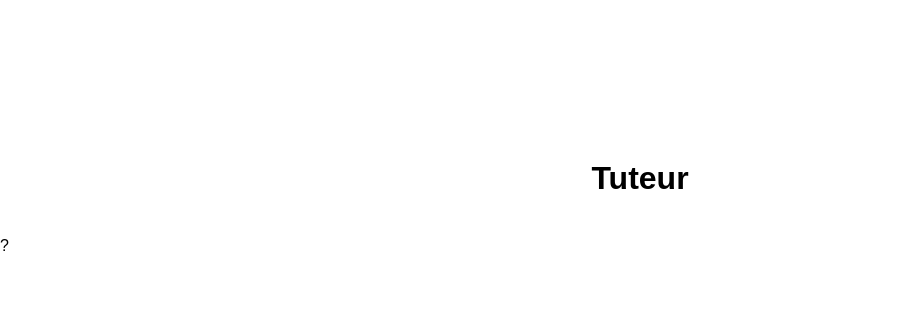
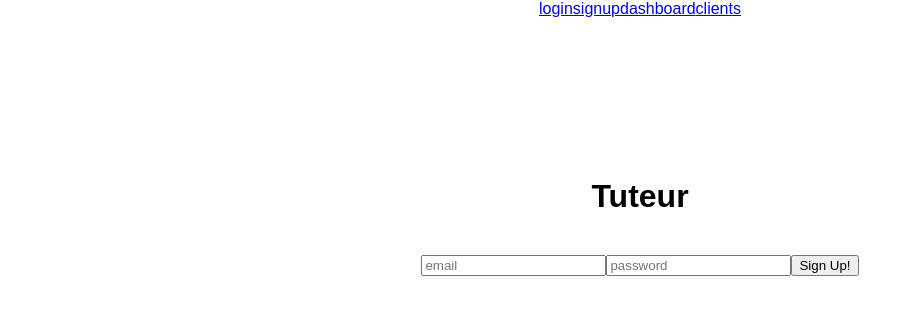
Before and after one commit to evanmc21/tuteur, a React (Create React App) app in the folder client/: page /signup in a window 1280 px wide. Before the commit this address led to /dashboard. Shown: the top 314 px of the page, without its empty margins (0-921 px from the left). Built offline with nearby package versions, Linux system fonts and the light colour scheme.

Commit message:
added redirect for signup and login

```diff
--- a/client/src/App.js
+++ b/client/src/App.js
@@ -2,6 +2,7 @@ import React, { Component } from 'react';
 import Login from './Login';
 import Clients from './Clients';
 import Signup from './Signup';
+import Dashboard from './Dashboard';
 import { BrowserRouter as Router, Link, Redirect, Route } from 'react-router-dom';
 import Auth from './modules/Auth';
 import './App.css';
@@ -12,7 +13,7 @@ class App extends Component {
     super();
     this.state = {
       auth: Auth.isUserAuthenticated(),
-      shouldGoToDashboard: false
+      // shouldGoToDashboard: false
     }
     this.handleSignupSubmit = this.handleSignupSubmit.bind(this)
     this.handleLoginSubmit = this.handleLoginSubmit.bind(this)
@@ -32,7 +33,7 @@ class App extends Component {
         Auth.authenticateToken(res.token);
         this.setState({
           auth: Auth.isUserAuthenticated(),
-          shouldGoToDashboard: true
+          // shouldGoToDashboard: true
         })
       }).catch(err => {
         console.log(err);
@@ -52,7 +53,7 @@ class App extends Component {
       Auth.authenticate(res.token);
       this.setState({
         auth: Auth.isUserAuthenticated(),
-        shouldGoToDashboard: true
+        // shouldGoToDashboard: true
       })
     }).catch(err => console.log(err));
   }
@@ -61,20 +62,25 @@ class App extends Component {
     return (
       <Router>
       <div className="App">
+      <div className="nav">
+      <Link to="/login">login</Link>
+      <Link to="/signup">signup</Link>
+      <Link to="/dashboard">dashboard</Link>
+      <Link to="/clients">clients</Link>
+      </div>
       <h1 style={{marginTop: "20vh", marginBottom: "5vh"}}>
           Tuteur
         </h1>
       <Route exact path="/clients" render={() =>
       <Clients />} />
-      <Route exact path="/signup" render={() => <Signup
-      handleSignupSubmit={this.handleSignupSubmit} />}
-        />
-      <Route exact path="/login" render={() => <Login
-        handleLoginSubmit={this.handleLoginSubmit} />}
-        />
+      <Route exact path="/signup" render={() => (this.state.auth) ?
+      <Redirect to ="/dashboard" /> : <Signup handleSignupSubmit={this.handleSignupSubmit} />} />
+      <Route exact path="/login" render={() => (this.state.auth) ?
+      <Redirect to ="/dashboard" /> : <Login handleLoginSubmit={this.handleLoginSubmit} />} />
+      <Route exact path="/dashboard" render={() =>
+      <Dashboard />} />
       </div>
-      {(this.state.shouldGoToDashboard)} ? <Redirect to="/dashboard" />
-      </Router>
+    </Router>
     );
   }
 }
--- a/client/src/Dashboard.js
+++ b/client/src/Dashboard.js
@@ -1,9 +1,6 @@
 import React, { Component } from 'react';
 
 class Dashboard extends Component {
-  constructor() {
-    super();
-  }
 
   render(){
     return(
```
